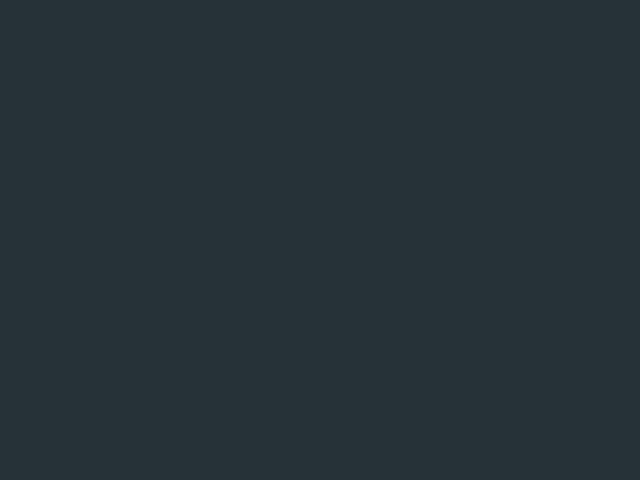
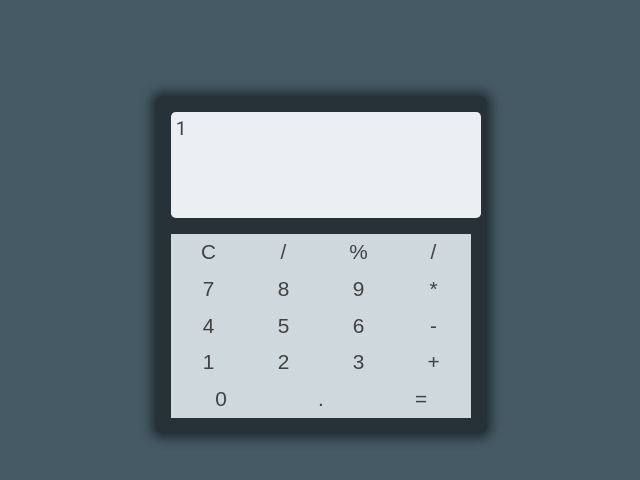
Before and after one commit to mohammadmehdidalvandii/calculator, a plain HTML site: page index.html in a window 1280 px wide. Shown: the whole page, without its empty margins (319-959 px from the left). Drawn offline with Linux system fonts and the light colour scheme.

Commit message:
create ul project

```diff
--- a/css/style.css
+++ b/css/style.css
@@ -1,7 +1,7 @@
 /* ---------------- root = variable ------------------ */
 :root{
     --color-bgColor-1: #455A64;
-    --color-bgColor-1: #263238;
+    --color-bgColor-2: #263238;
     --color-btn-1: #CFD8DC;
     --color-btn-2: #607D8B;
     --color-display: #ECEFF1;
@@ -19,7 +19,60 @@ body{
     font-size: 1rem;
     color:#ffffff;
     width: 100%;
-    height: 100dvh;
     background-color: var(--color-bgColor-1);
 }
 /* ---------------- body ------------------ */
+
+/* ---------------- Start style ------------------ */
+.wrapper{
+    display: block;
+    padding: 1rem;
+    margin: 6rem auto;
+    width: 300px;
+    height: 100%;
+    border-radius: 0.5rem;
+    box-shadow: 0 0 10px 5px var(--color-bgColor-2)    ;
+    background-color: var(--color-bgColor-2);
+}
+.calculator{
+    width: 100%;
+    height: 100%;
+}
+.calculator_display{
+    width: 100%;
+    height: 6rem;
+    border-radius: 0.3rem;
+    background-color: var(--color-display);
+    font-size: 1.2rem;
+    padding: 0.3rem;
+    color: var(--color-text);
+}
+.wrapper_buttons{
+    display: block;
+    width: 100%;
+    margin-top: 1rem;
+}
+.wrapper_btn{
+display: flex;
+align-items: center;
+justify-content: space-between;
+width: 100%;
+}
+.btn{
+    display: flex;
+    align-items: center;
+    justify-content: center;
+    background-color: var(--color-btn-1);
+    color: var(--color-text);
+    font-size: 1.3rem;
+    outline: none;
+    border: none;
+    width: 100%;
+    height: 100%;
+    padding: 0.4rem;
+    transition: all 0.3s linear;
+}
+.btn:hover{
+    background-color: var(--color-btn-2);
+}
+/* ---------------- End style ------------------ */
--- a/index.html
+++ b/index.html
@@ -12,5 +12,41 @@
     <title>CALCULATOR</title>
 </head>
 <body>
+    <div class="wrapper">
+        <div class="calculator">
+            <div class="calculator_display">1</div>
+            <div class="wrapper_buttons">
+                <div class="wrapper_btn">
+                    <button class="btn">C</button>
+                    <button class="btn">/</button>
+                    <button class="btn">%</button>
+                    <button class="btn">/</button>
+                </div>
+                <div class="wrapper_btn">
+                    <button class="btn">7</button>
+                    <button class="btn">8</button>
+                    <button class="btn">9</button>
+                    <button class="btn">*</button>
+                </div>
+                <div class="wrapper_btn">
+                    <button class="btn">4</button>
+                    <button class="btn">5</button>
+                    <button class="btn">6</button>
+                    <button class="btn">-</button>
+                </div>
+                <div class="wrapper_btn">
+                    <button class="btn">1</button>
+                    <button class="btn">2</button>
+                    <button class="btn">3</button>
+                    <button class="btn">+</button>
+                </div>
+                <div class="wrapper_btn">
+                    <button class="btn">0</button>
+                    <button class="btn">.</button>
+                    <button class="btn">=</button>
+                </div>
+            </div>
+        </div>
+    </div>
 </body>
 </html>
```
